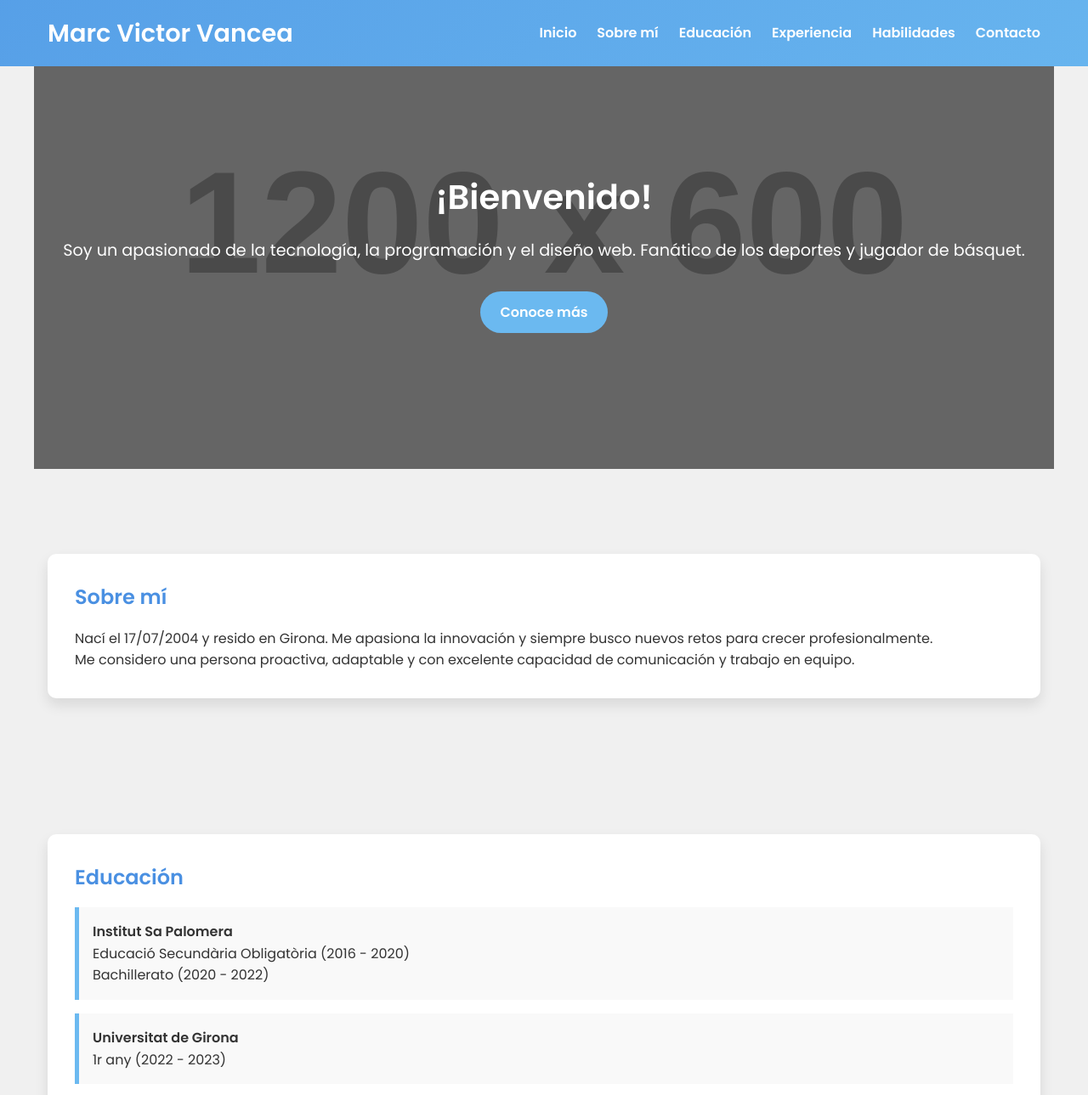
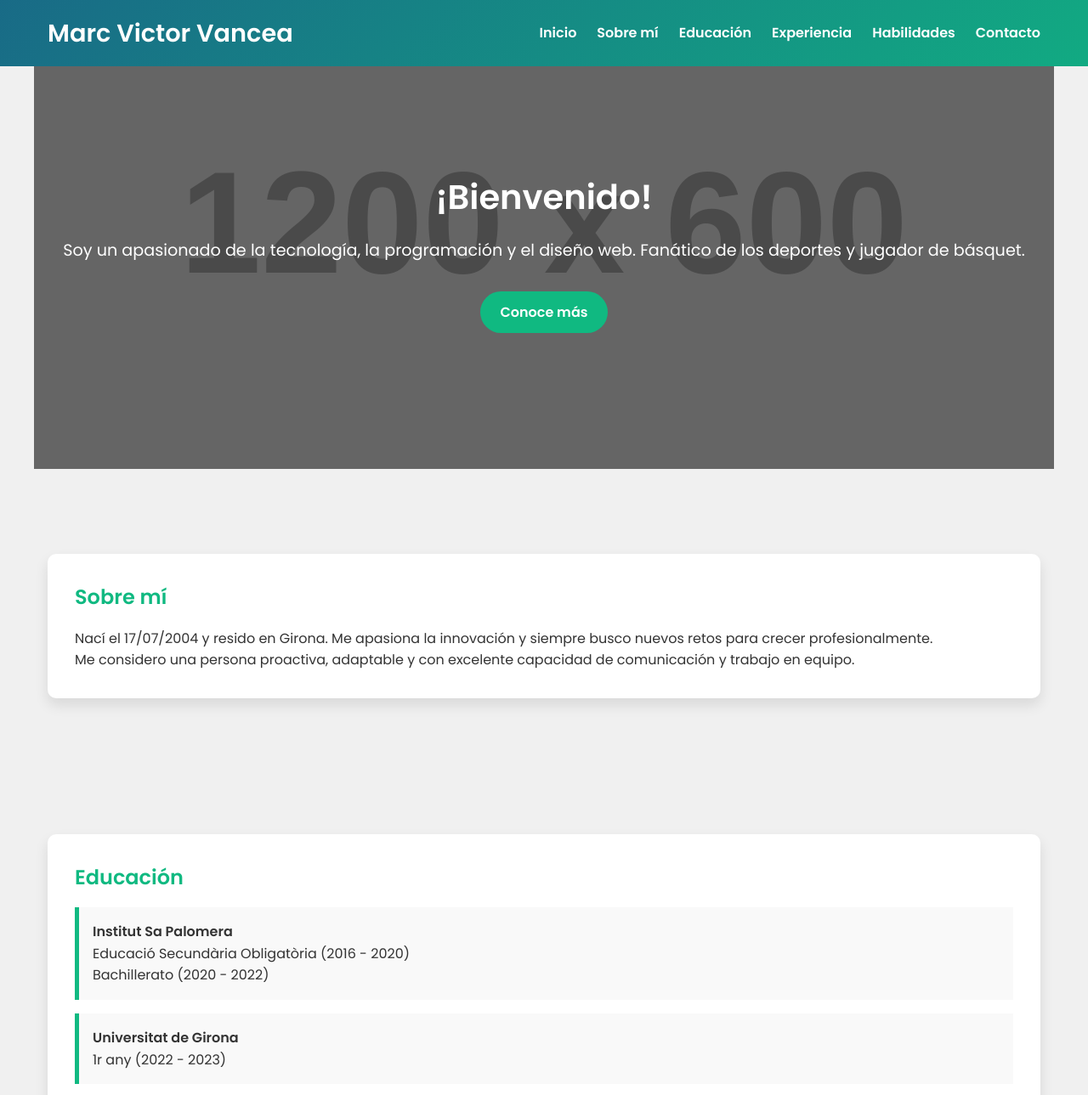
Before and after one commit to MarcVancea/Portfolio_MarcVancea1, a plain HTML site: page index.html in a window 1280 px wide. Shown: the top 1289 px of the page at 85% size. Drawn offline with Linux system fonts and the light colour scheme; placeholder pictures from the web are drawn by us.

Commit message:
cambiado a un tono mas formal

```diff
--- a/styles.css
+++ b/styles.css
@@ -20,7 +20,7 @@
     width: 100%;
     padding: 1rem 0;
     z-index: 1000;
-    background: linear-gradient(135deg, #4a90e2, #6bb9f0); /* Cambiado a azul */
+    background: linear-gradient(135deg, #1e3a8a, #10b981); /* Tonos oscuros y verdes */
     background-size: 200% 200%;
     animation: gradientAnimation 5s ease infinite;
   }
@@ -59,7 +59,7 @@
     transition: color 0.3s;
   }
   nav ul li a:hover {
-    color: #4a90e2; /* Cambiado a azul */
+    color: #10b981; /* Verde */
   }
 
   /* Menú móvil */
@@ -127,7 +127,7 @@
   /* Botón interactivo */
   .btn {
     display: inline-block;
-    background: #6bb9f0; /* Cambiado a azul */
+    background: #10b981; /* Verde */
     color: #fff;
     padding: 0.75rem 1.5rem;
     border-radius: 50px;
@@ -136,7 +136,7 @@
     transition: background 0.3s, transform 0.3s;
   }
   .btn:hover {
-    background: #4a90e2; /* Cambiado a azul */
+    background: #1e3a8a; /* Azul oscuro */
     transform: translateY(-3px);
   }
 
@@ -149,7 +149,7 @@
   }
   .content h2 {
     margin-bottom: 1rem;
-    color: #4a90e2; /* Cambiado a azul */
+    color: #10b981; /* Verde */
   }
 
   /* Listados: Educación, Experiencia, Habilidades y Contacto */
@@ -167,7 +167,7 @@
     background: #f9f9f9;
     margin-bottom: 1rem;
     padding: 1rem;
-    border-left: 5px solid #6bb9f0; /* Cambiado a azul */
+    border-left: 5px solid #10b981; /* Verde */
     transition: transform 0.3s;
   }
   .education-list li:hover,
@@ -195,6 +195,7 @@
       right: 0;
       width: 200px;
       display: none;
+      background: #10b981; /* Verde */
     }
 
     nav ul li {
```
